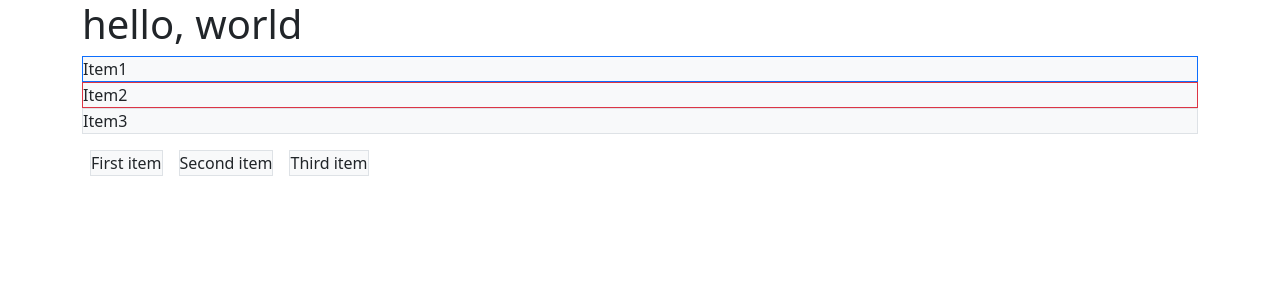
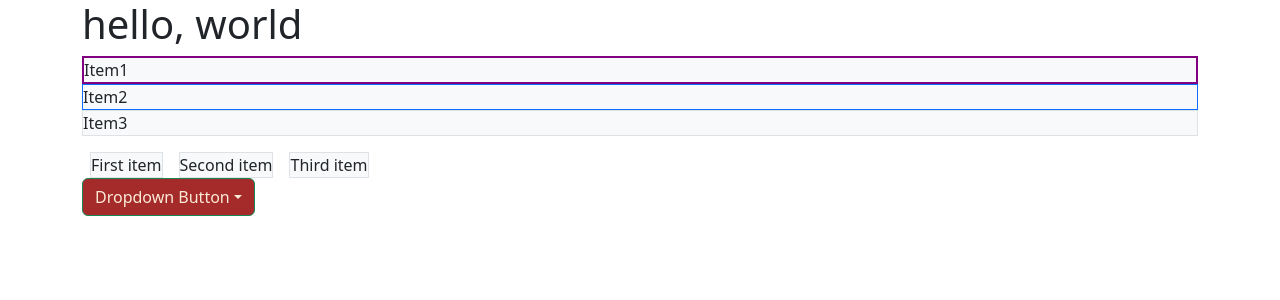
Before and after one commit to gonzaana35/01-css-frameworks-demo, a React (Vite) app: page / in a window 1280 px wide. Shown: the top 300 px of the page. Built offline with nearby package versions, Linux system fonts and the light colour scheme.

Commit message:
Added a Dropdown component and changed its background color

```diff
--- a/src/App.js
+++ b/src/App.js
@@ -1,17 +1,19 @@
 import React from 'react';
 import { Container } from 'react-bootstrap';
 import Stack from 'react-bootstrap/Stack';
+import Dropdown from 'react-bootstrap/Dropdown';
 import './styles.css';
 
 function App() {
     return (
-        <Container>
+    <>
+      <Container>
             <h1>hello, world</h1>
             <Stack className="pb-3">
-                <div className= "purple-border border border-primary bg-light">
+                <div id="borderP" className= "borderP border bg-light">
                     Item1
                 </div>
-                <div className= "border border-danger bg-light">
+                <div className= "border border-primary bg-light">
                     Item2
                 </div>
                 <div className= "border bg-light">
@@ -24,6 +26,23 @@ function App() {
                  <div className="bg-light border">Third item</div>
              </Stack>
         </Container>
+        <Container>
+        <Dropdown>
+            <Dropdown.Toggle variant="success" id="dropdown-basic">
+                Dropdown Button
+            </Dropdown.Toggle>
+
+            <Dropdown.Menu>
+                <Dropdown.Item href="#/action-1">Action</Dropdown.Item>
+                <Dropdown.Item href="#/action-2">Another action</Dropdown.Item>
+                <Dropdown.Item href="#/action-3">Something else</Dropdown.Item>
+            </Dropdown.Menu>
+                </Dropdown>
+
+        </Container>
+    </>
+
+
     );
 }
 
--- a/src/styles.css
+++ b/src/styles.css
@@ -1,3 +1,8 @@
 #borderP {
     border: 2px solid purple !important;
 }
+
+#dropdown-basic {
+    color:antiquewhite;
+    background-color: brown;
+}
```
